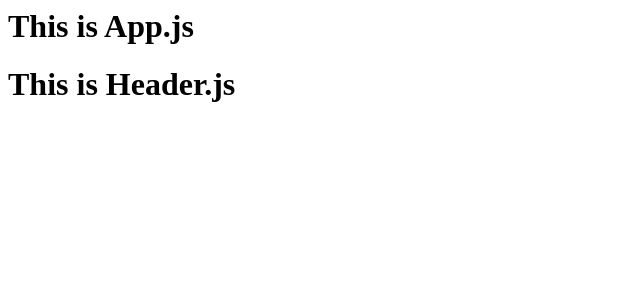
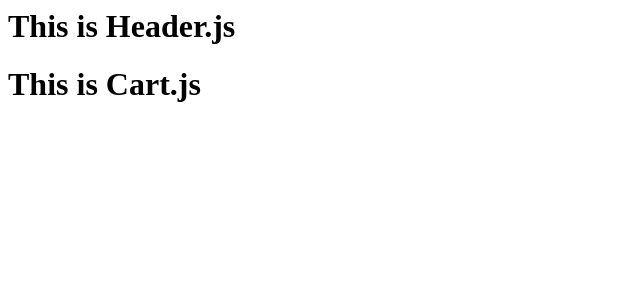
Before and after one commit to GAJANAN270395/React-Context-Api-cart-, a React (Create React App) app: page /cart in a window 1280 px wide. Shown: the top 300 px of the page, without its empty margins (0-640 px from the left). Built offline with nearby package versions, Linux system fonts and the light colour scheme.

Commit message:
2 files modified, 2 added

```diff
--- a/package.json
+++ b/package.json
@@ -4,7 +4,8 @@
   "private": true,
   "dependencies": {
     "react": "^18.1.0",
-    "react-dom": "^18.1.0"
+    "react-dom": "^18.1.0",
+    "react-router-dom": "^6.9.0"
   },
   "scripts": {
     "start": "react-scripts start",
--- a/src/App.js
+++ b/src/App.js
@@ -1,12 +1,19 @@
 import React from 'react';
+import { BrowserRouter, Routes, Route } from 'react-router-dom';
+
 import Header from './components/Header';
+import Cart from './components/Cart';
+import Home from './components/Home';
 
 const App = () => {
   return (
-    <div>
-      <h1>This is App.js </h1>
+    <BrowserRouter>
       <Header />
-    </div>
+      <Routes>
+        <Route path="/" element={<Home/>}/>
+        <Route path="cart" element={<Cart/>}/>
+      </Routes>
+    </BrowserRouter>
   );
 };
 
--- /dev/null
+++ b/src/components/Cart.js
@@ -0,0 +1,11 @@
+import React from 'react';
+
+const Cart = () => {
+  return (
+    <div>
+      <h1>This is Cart.js</h1>
+    </div>
+  );
+};
+
+export default Cart;
--- /dev/null
+++ b/src/components/Home.js
@@ -0,0 +1,11 @@
+import React from 'react';
+
+const Home = () => {
+  return (
+    <div>
+      <h1>This is Home.js</h1>
+    </div>
+  );
+};
+
+export default Home;
```
